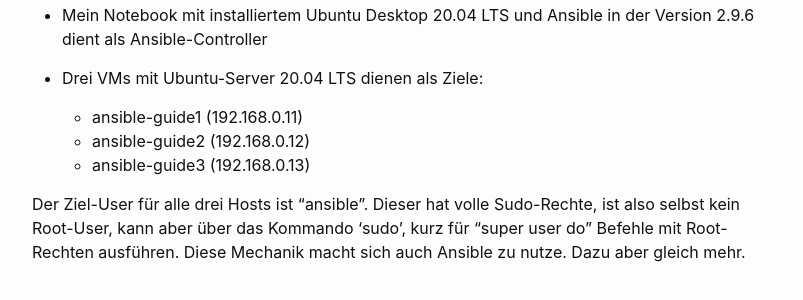
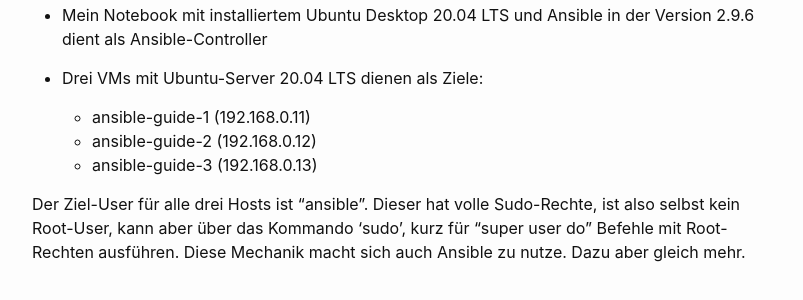
Before and after one commit to dermow/der-mow.de, a Jekyll site: the page built from _posts/2021-02-14-ansible-guide-3.markdown, in a window 1280 px wide and 900 px high, scrolled down 462 px. Shown: the part 153-453 px from the top of the window, without its empty margins (238-1041 px from the left). Built offline with Jekyll 4.4.1, drawn with Linux system fonts in a browser that asks for light colours; comment, search, counter and statistics services are not loaded; some of the changed text lies outside the part shown.

Commit message:
Update 2021-02-14-ansible-guide-3.markdown

````diff
--- a/_posts/2021-02-14-ansible-guide-3.markdown
+++ b/_posts/2021-02-14-ansible-guide-3.markdown
@@ -19,9 +19,9 @@ So fangen wir an:
 
 * Drei VMs mit Ubuntu-Server 20.04 LTS dienen als Ziele:
 
-  * ansible-guide1 (192.168.0.11)
-  * ansible-guide2 (192.168.0.12)
-  * ansible-guide3 (192.168.0.13)
+  * ansible-guide-1 (192.168.0.11)
+  * ansible-guide-2 (192.168.0.12)
+  * ansible-guide-3 (192.168.0.13)
 
 Der Ziel-User für alle drei Hosts ist "ansible". Dieser hat volle Sudo-Rechte, ist also selbst kein Root-User, kann aber über das Kommando 'sudo', kurz für "super user do" Befehle mit Root-Rechten ausführen. Diese Mechanik macht sich auch Ansible zu nutze. Dazu aber gleich mehr.
 
@@ -81,9 +81,9 @@ Anschließend werden wir nach dem Passwort für den Zieluser gefragt. Danach wir
 Hat alles funktioniert, sollten wir uns also ohne Passwort auf die Zielsysteme verbinden können:
 
 ``` bash
-ssh ansible@ansible-guide1
-ssh ansible@ansible-guide2
-ssh ansible@ansible-guide3
+ssh ansible@ansible-guide-1
+ssh ansible@ansible-guide-2
+ssh ansible@ansible-guide-3
 ```
 Und schon sind wir bereit um richtig mit Ansible loszulegen!
 
````
